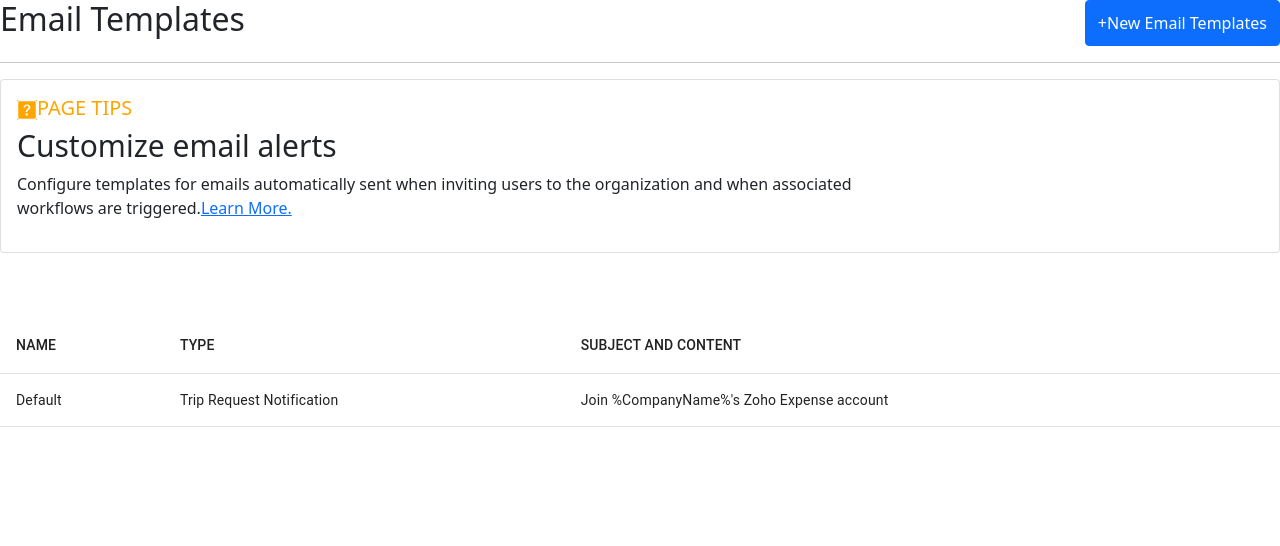
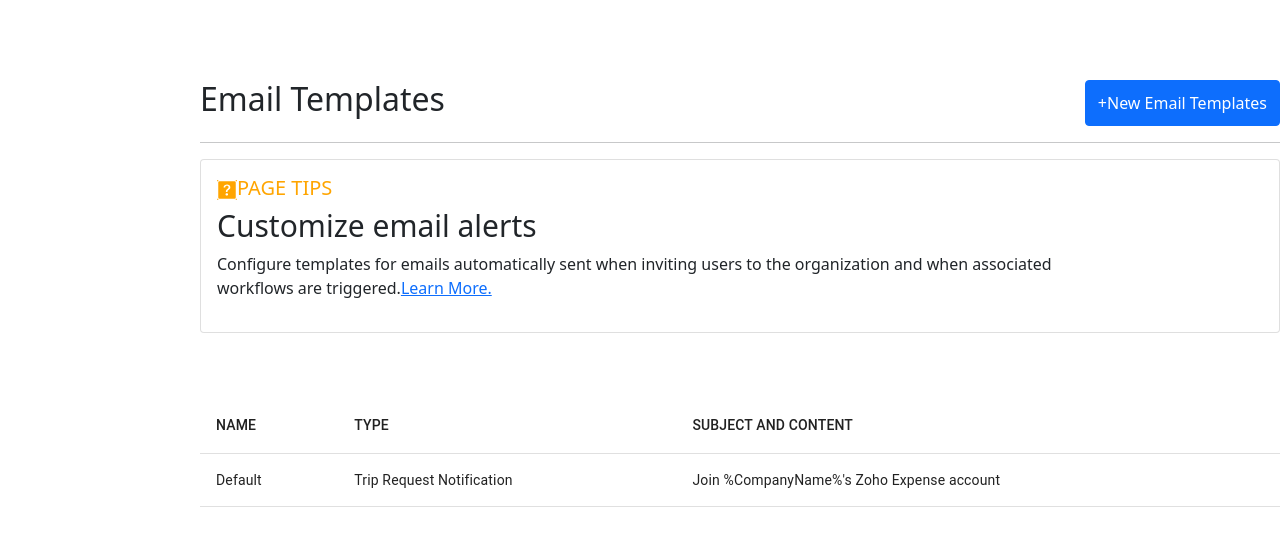
Before and after one commit to shihaanws/zoho-expenses-phase-3, a Next.js app in the folder front-end/: page /emailtemplate in a window 1280 px wide. Shown: the top 546 px of the page. Built offline with nearby package versions, Linux system fonts and the light colour scheme; no server answers; a small style sheet from the web is missing.

Commit message:
templatefixed

```diff
--- a/front-end/pages/emailtemplate.js
+++ b/front-end/pages/emailtemplate.js
@@ -1,6 +1,7 @@
 import React, { useState } from 'react'
 import Head from "next/head";
 import 'bootstrap/dist/css/bootstrap.min.css';
+import Layout from "../components/Layout";
 import { flexbox, height } from '@mui/system';
 import styles from '../styles/emailtemplate.module.css'
 import {
@@ -24,11 +25,13 @@ function handlepopup(){
   setaddmail(true);
 }
     return (
+      <div className={styles.page}>
 
-        <div>
+
         <Head>
         <title>Email Templates | Settings</title>
       </Head>
+
 
 
 
--- a/front-end/styles/emailtemplate.module.css
+++ b/front-end/styles/emailtemplate.module.css
@@ -1,3 +1,7 @@
+.page{
+    margin-left: 200px;
+    margin-top: 80px;
+}
 .popup .overlay{
     position: fixed;
     z-index: 1;
@@ -10,7 +14,6 @@
 }
 .popup .content{
     position: absolute;
-
     background:#e7feff;
     transform: translate(-50%,-50%),scale(0);
     z-index: 2;
```
